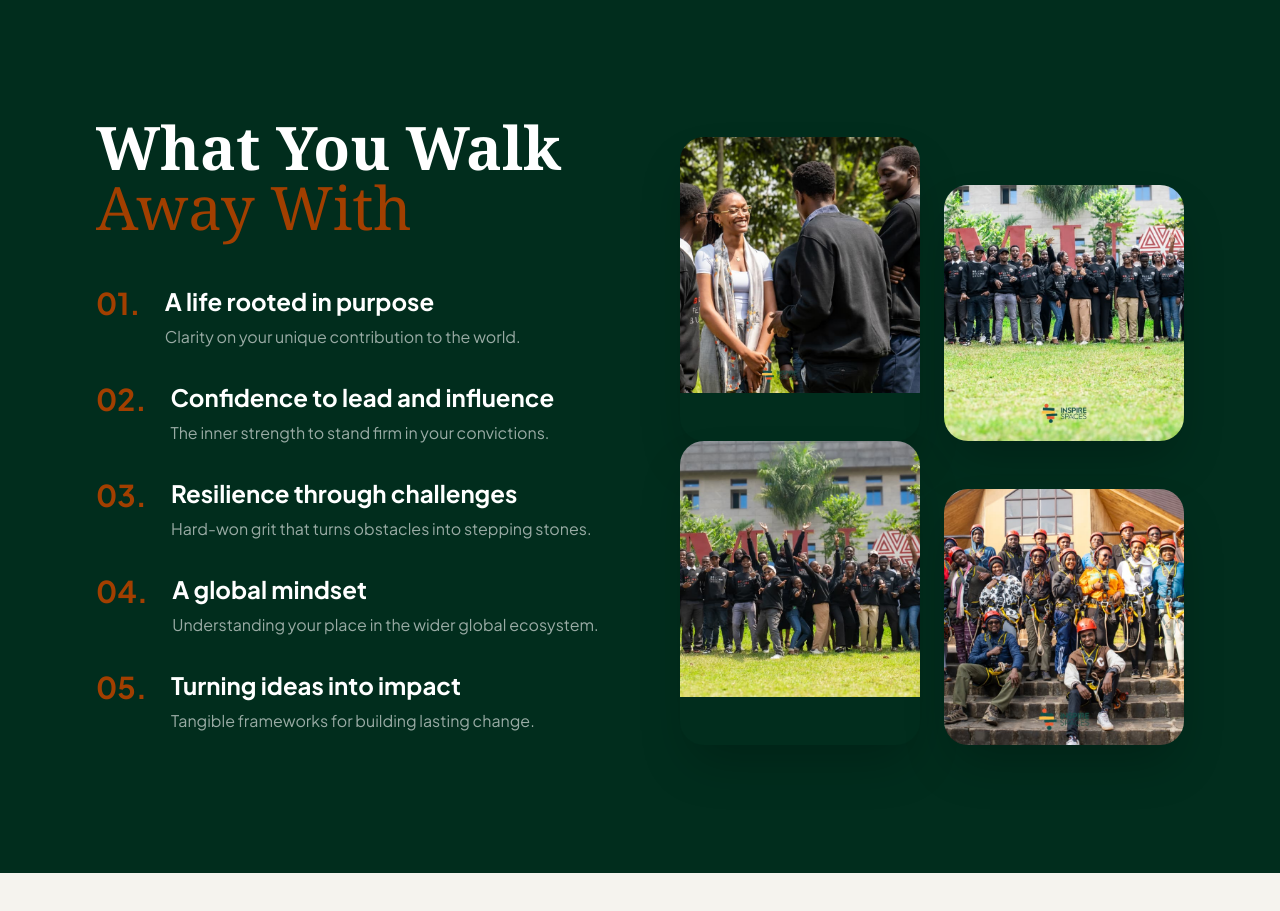
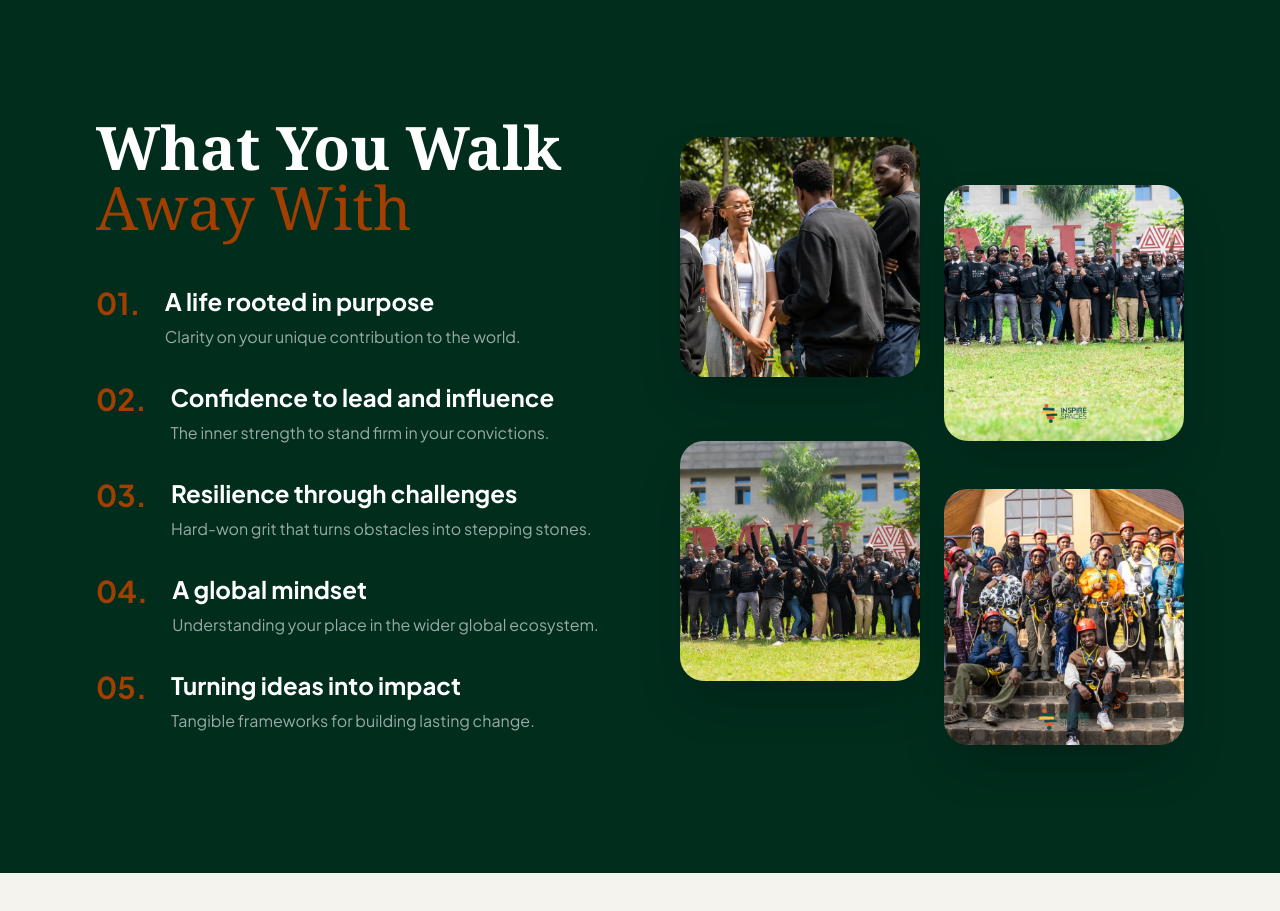
Before and after one commit to Akoth125/climb4dreams-landing, a plain HTML site: page index.html in a window 1280 px wide. Shown: the part 4780-5691 px from the top of the page. Drawn offline with Linux system fonts and the light colour scheme.

Commit message:
image bug fix

```diff
--- a/styles.css
+++ b/styles.css
@@ -1887,6 +1887,11 @@ ol {
 /* Masonry layout - alternating offsets */
 .timeline-image-1 {
   margin-top: 0;
+  aspect-ratio: 1;
+}
+
+.timeline-image-1 img {
+  height: 100%;
 }
 
 .timeline-image-2 {
@@ -1895,6 +1900,11 @@ ol {
 
 .timeline-image-3 {
   margin-top: -24px;
+  aspect-ratio: 1;
+}
+
+.timeline-image-3 img {
+  height: 100%;
 }
 
 .timeline-image-4 {
```
